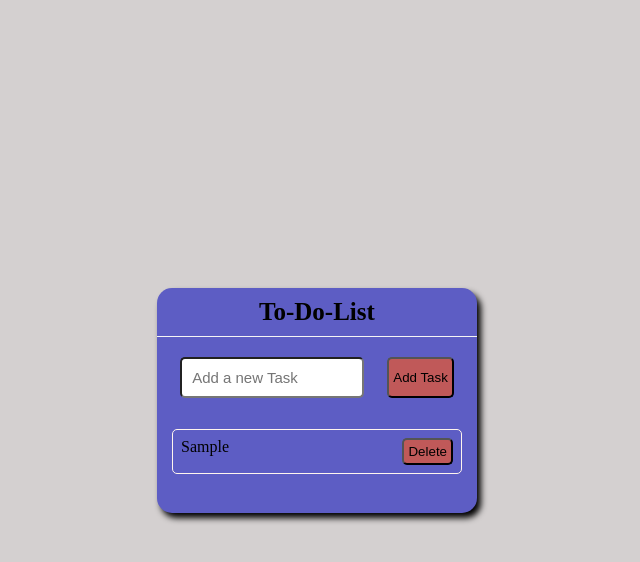
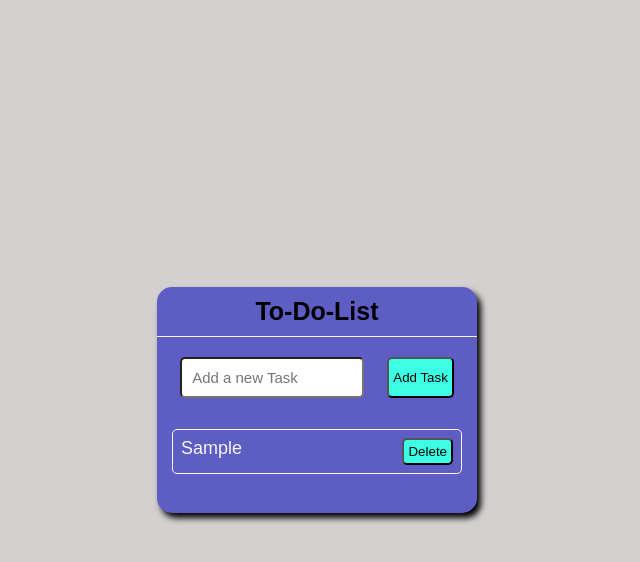
Before and after one commit to FarHan949/To-Do-List, a plain HTML site: page index.html in a window 1280 px wide. Both pictures are taken after typing "Sample" into the empty fields and a click on the button "Add Task". Shown: the whole page, without its empty margins (323-963 px from the left). Drawn offline with Linux system fonts and the light colour scheme.

Commit message:
fixed issue

```diff
--- a/style.css
+++ b/style.css
@@ -6,6 +6,7 @@ body{
     align-items: center;
     height: 100vh;
     background-color: rgb(212, 208, 208);
+    font-family: Arial, Helvetica, sans-serif;
 }
 
 .container{
@@ -45,7 +46,7 @@ button:hover{
 }
 
 button{
-    background: #c05959;
+    background: #3cffe4;
     color: black;
     padding: 4px;
     border-radius: 5px;
@@ -63,4 +64,6 @@ li{
     border-radius: 5px;
     padding: 8px;
     margin-bottom: 8px;
+    font-size: large;
+    color: whitesmoke;
 }
```
